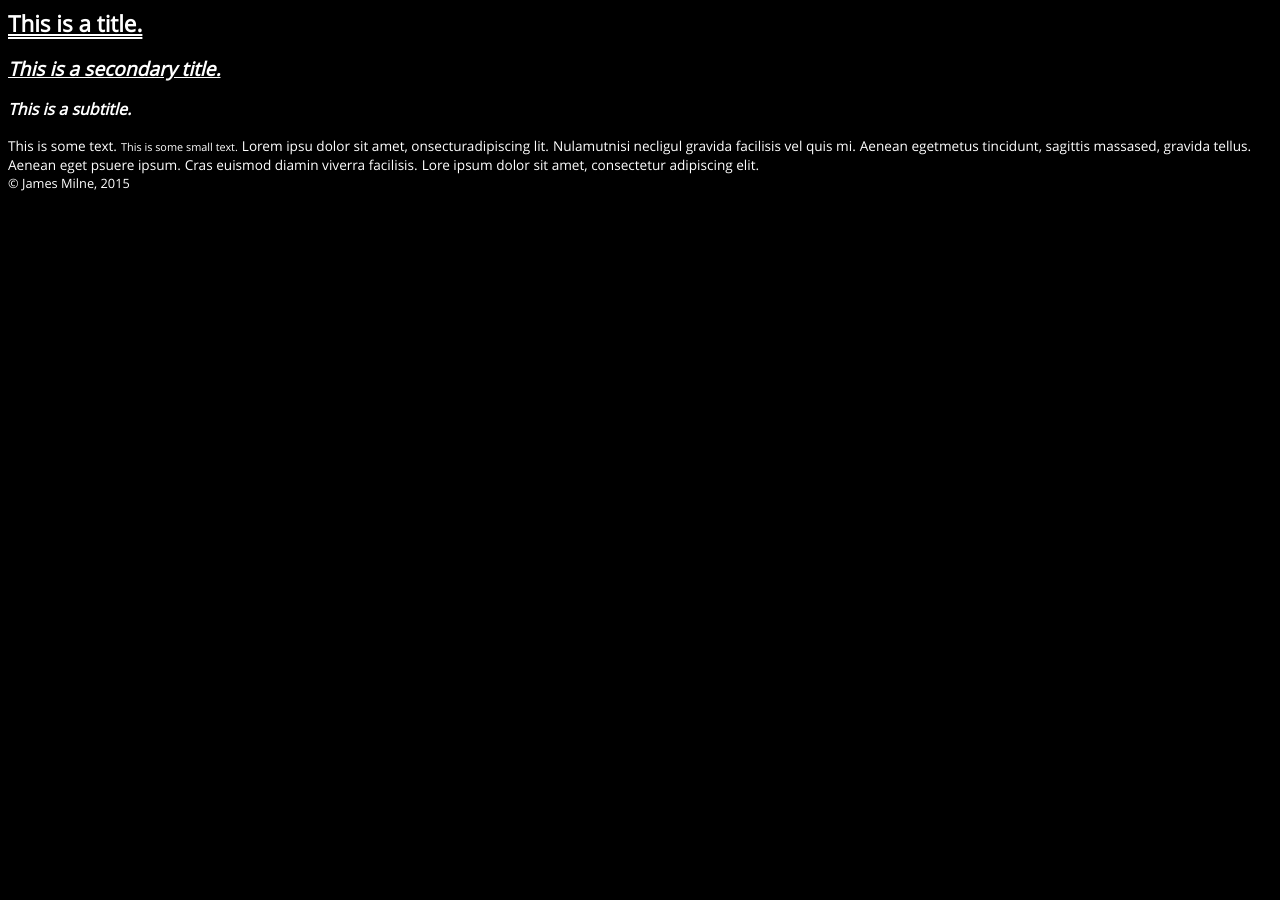
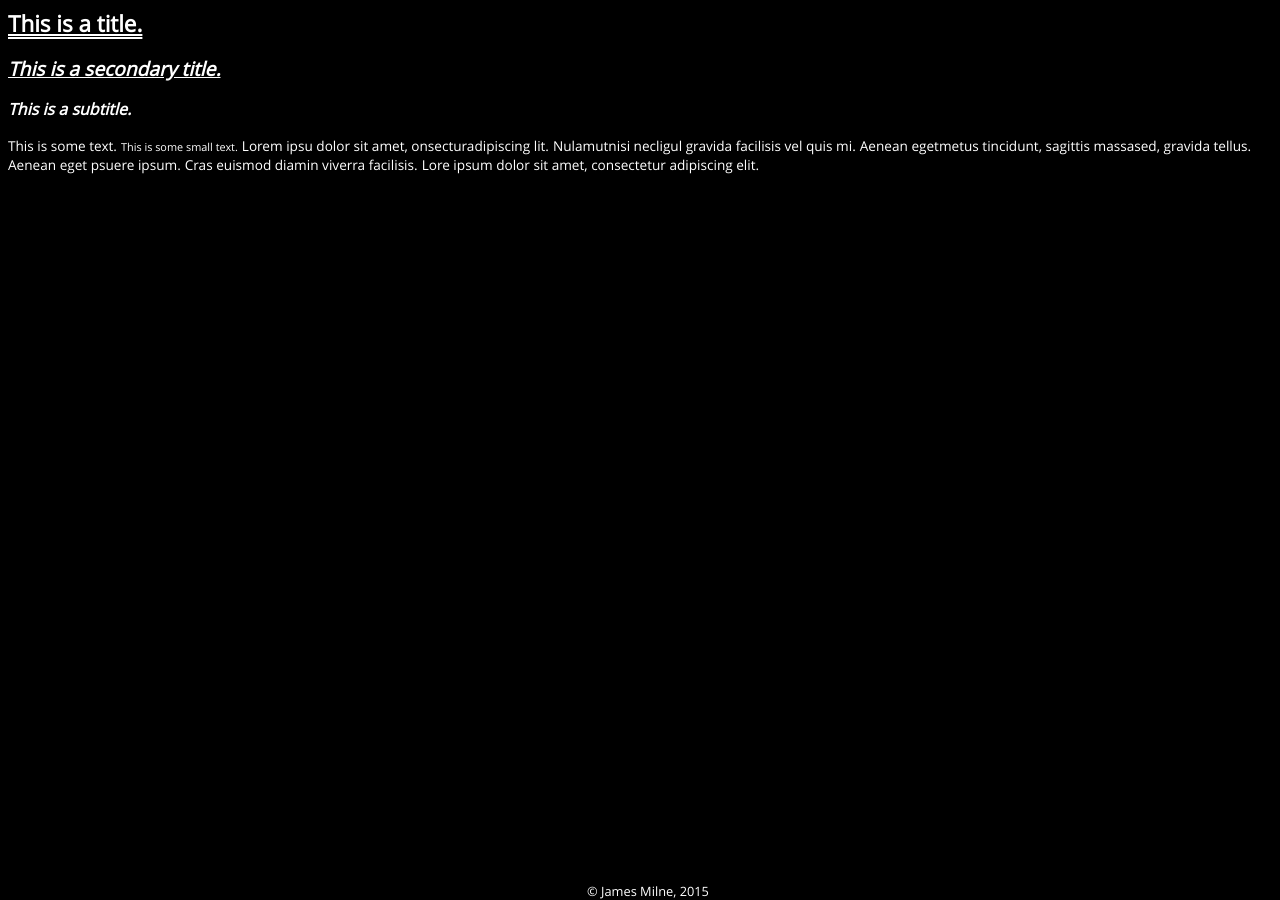
Before and after one commit to shakna-israel/rosetintedspectacles, a Jekyll site: the page built from _pages/test.md, in a window 1280 px wide. Built offline with Jekyll 4.4.1, drawn with Linux system fonts in a browser that asks for light colours.

Commit message:
Update reading.css

```diff
--- a/css/reading.css
+++ b/css/reading.css
@@ -3,6 +3,13 @@
   font-style: normal;
   font-weight: 400;
   src: local('Open Sans'), local('OpenSans'), url(https://fonts.gstatic.com/s/opensans/v13/cJZKeOuBrn4kERxqtaUH3VtXRa8TVwTICgirnJhmVJw.woff2) format('woff2');
+}
+
+footer {
+  position:fixed;
+  bottom:0;
+  text-align:center;
+  width:100%;
 }
 
 body {
```
